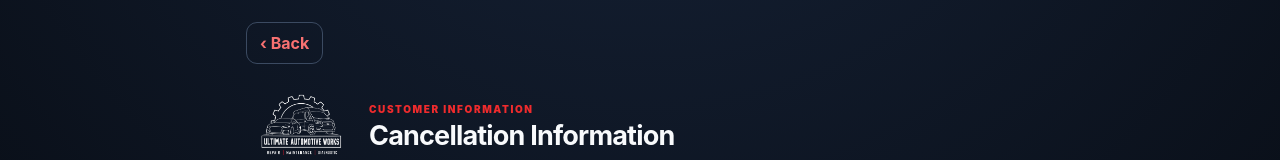
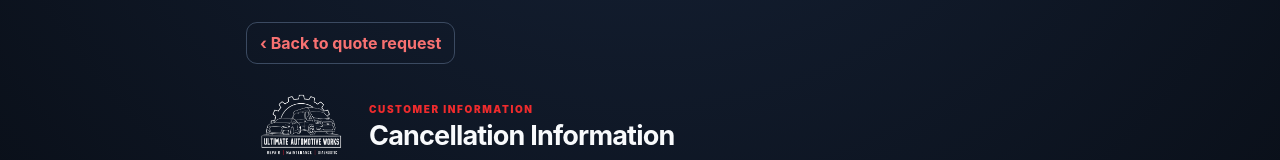
Before and after one commit to JoshMcNab/inspection-, a website: page cancellation.html in a window 1280 px wide. Shown: the top 160 px of the page. Drawn offline with Linux system fonts and the light colour scheme.

Commit message:
Use safe back link on cancellation information

```diff
--- a/cancellation.html
+++ b/cancellation.html
@@ -9,7 +9,7 @@
 </head>
 <body class="legal-page">
 <main class="legal-shell">
-  <a class="legal-back" href="javascript:history.length>1?history.back():location.href='request-quote.html'">‹ Back</a>
+  <a class="legal-back" href="request-quote.html">‹ Back to quote request</a>
   <header class="legal-brand">
     <img src="logo.png?v=26.4" alt="Ultimate Automotive Works">
     <div><p>CUSTOMER INFORMATION</p><h1>Cancellation Information</h1></div>
```
